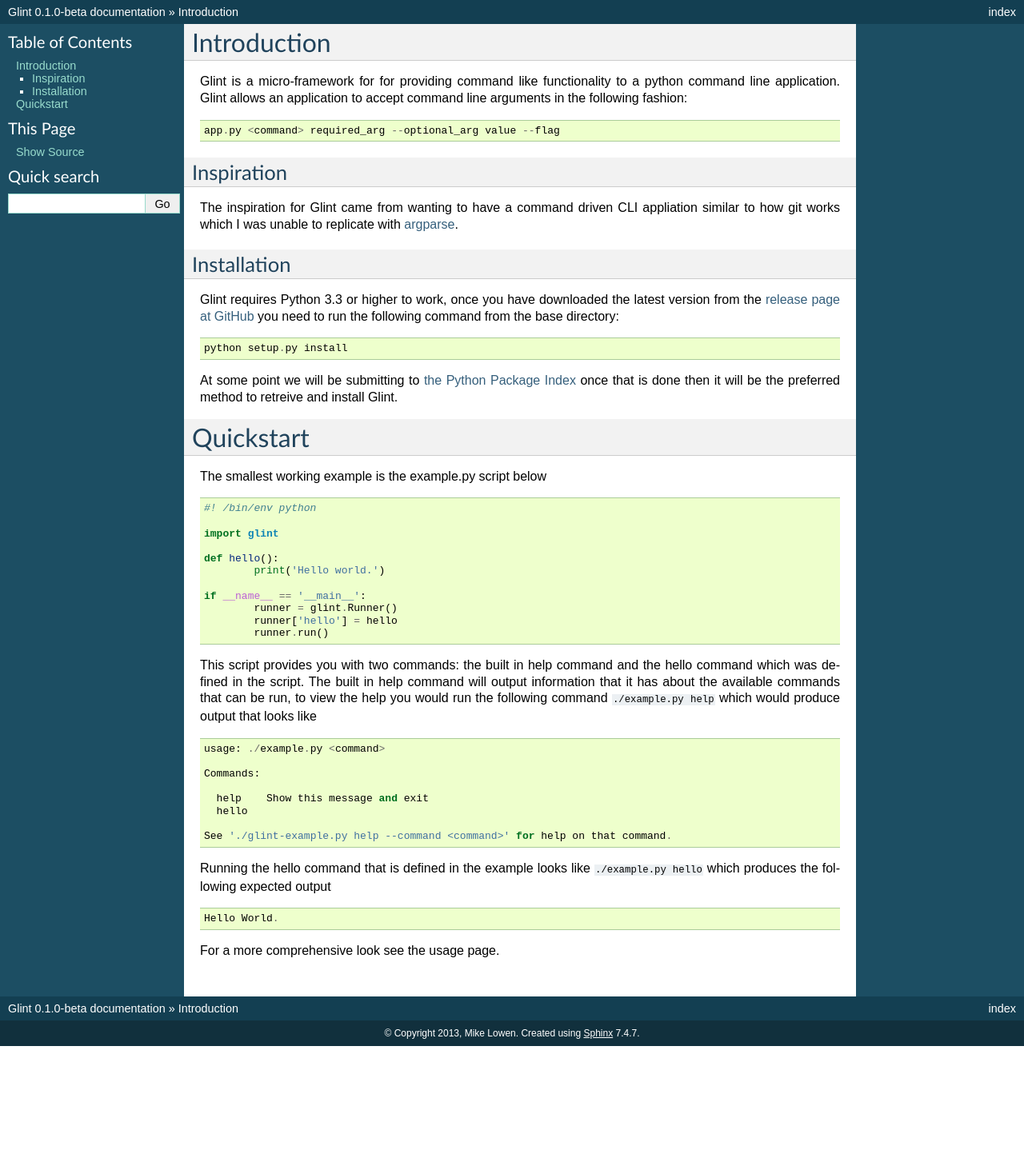
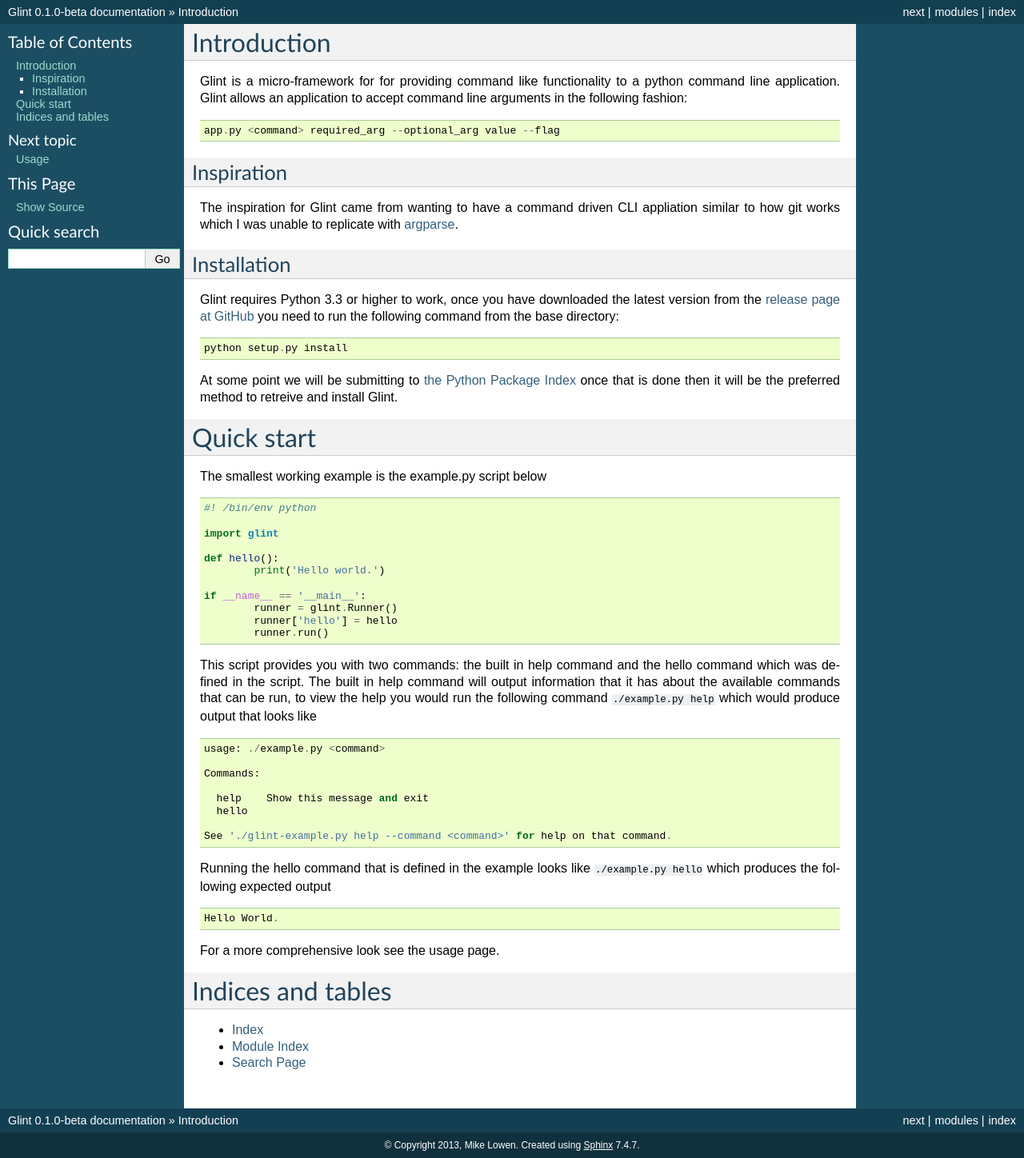
Before and after one commit to mlowen/Glint, a Sphinx documentation site: the page built from docs/index.rst, in a window 1280 px wide. Shown: the whole page at 80% size. Built offline with Sphinx 7.4.7, drawn with Linux system fonts in a browser that asks for light colours; before the commit the page ends 1308 px from its top, so only the background shows below that.

Commit message:
Adding more documentation.

```diff
--- a/docs/index.rst
+++ b/docs/index.rst
@@ -23,8 +23,8 @@ you need to run the following command from the base directory: ::
 At some point we will be submitting to `the Python Package Index <https://pypi.python.org/pypi>`_ once that is done then it will be the preferred
 method to retreive and install Glint.
 
-Quickstart
-==========
+Quick start
+===========
 
 The smallest working example is the example.py script below ::
 
@@ -57,3 +57,16 @@ Running the hello command that is defined in the example looks like ``./example.
 	Hello World.
 
 For a more comprehensive look see the usage page.
+
+Indices and tables
+==================
+
+* :ref:`genindex`
+* :ref:`modindex`
+* :ref:`search`
+
+.. toctree::
+	:maxdepth: 2
+	:hidden:
+
+	usage
```
Also changed, not shown: docs/api.rst (added, +48 -0 lines), docs/builtin.rst (added, +8 -0 lines), docs/usage.rst (added, +8 -0 lines).
